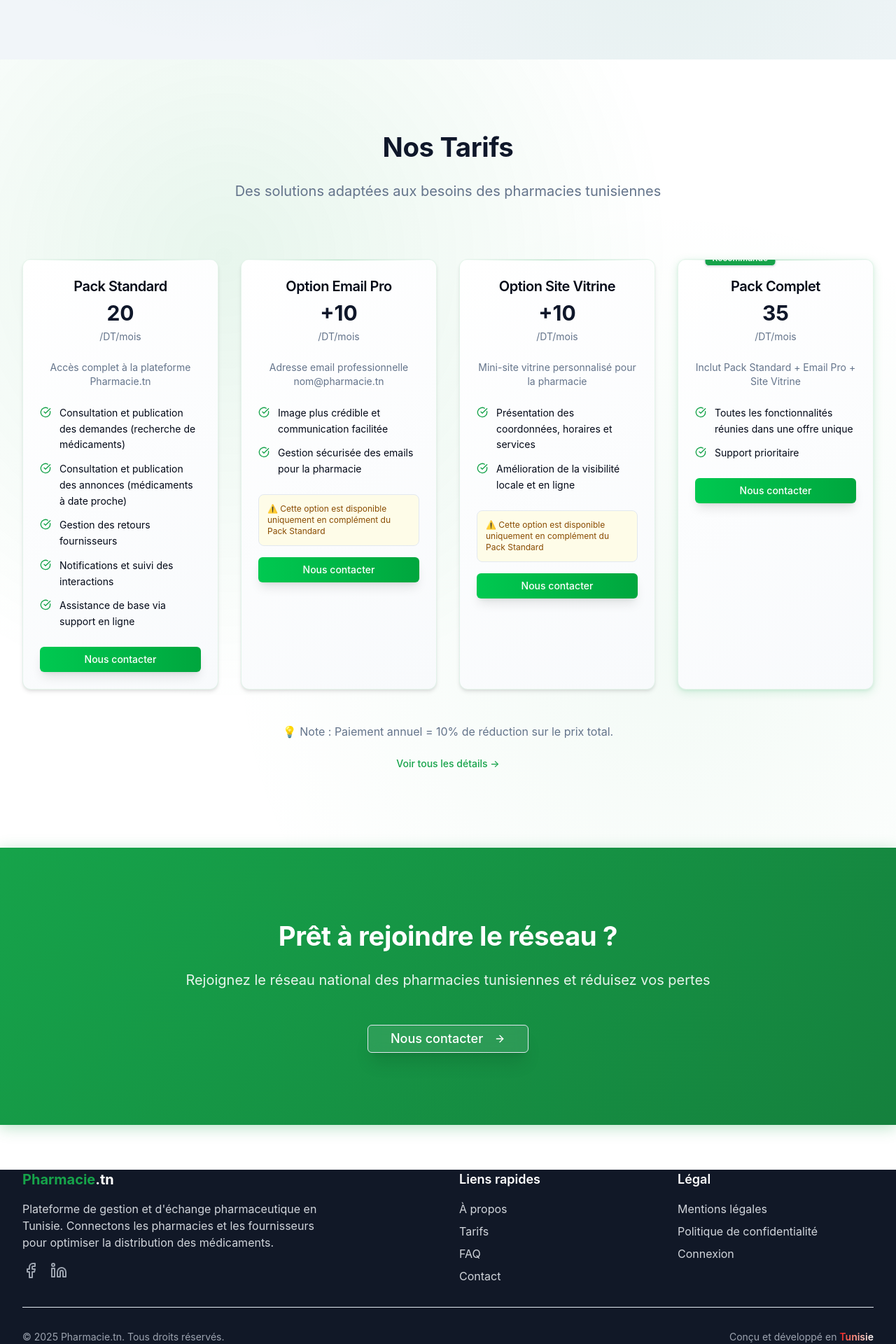
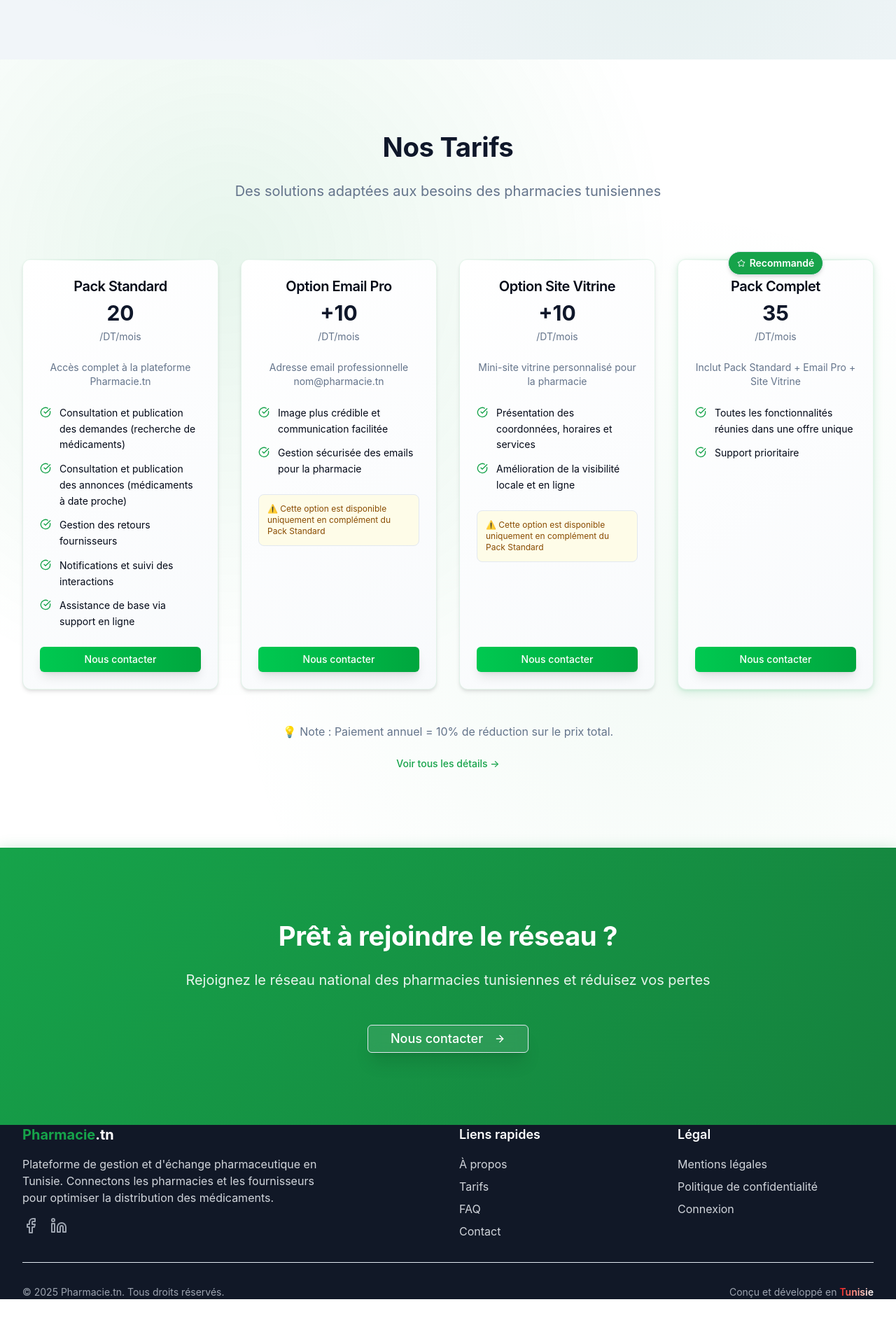
Before and after one commit to khartago/pharmacie.tn, a Next.js app in the folder frontend/: page / in a window 1280 px wide. Shown: the part 1309-3229 px from the top of the page at 70% size. After the commit the page ends 3165 px from the top, so only its background shows below. Built offline with nearby package versions, Linux system fonts and the light colour scheme.

Commit message:
frontend: pricing cards alignment (badges centered, CTA bottom), tarifs page restored and refined; homepage badge styled with star; footer spacing adjusted; auth pages icon alignment (login + reset password)

```diff
--- a/frontend/src/app/landing/connexion/page.tsx
+++ b/frontend/src/app/landing/connexion/page.tsx
@@ -114,14 +114,16 @@ export default function LoginPage() {
                 <div className="space-y-2">
                   <Label htmlFor="email">Email</Label>
                   <div className="relative">
-                    <User className="absolute left-3 top-1/2 transform -translate-y-1/2 h-4 w-4 text-muted-foreground" />
+                    <div className="absolute inset-y-0 left-3 flex items-center pointer-events-none">
+                      <User className="h-4 w-4 text-muted-foreground" />
+                    </div>
                     <Input
                       id="email"
                       name="email"
                       type="email"
                       value={formData.email}
                       onChange={handleChange}
-                      className="pl-10"
+                      className="pl-11"
                       placeholder="votre@email.com"
                       autoComplete="email"
                       required
@@ -132,14 +134,16 @@ export default function LoginPage() {
                 <div className="space-y-2">
                   <Label htmlFor="password">Mot de passe</Label>
                   <div className="relative">
-                    <Lock className="absolute left-3 top-1/2 transform -translate-y-1/2 h-4 w-4 text-muted-foreground" />
+                    <div className="absolute inset-y-0 left-3 flex items-center pointer-events-none">
+                      <Lock className="h-4 w-4 text-muted-foreground" />
+                    </div>
                     <Input
                       id="password"
                       name="password"
                       type={showPassword ? 'text' : 'password'}
                       value={formData.password}
                       onChange={handleChange}
-                      className="pl-10 pr-10"
+                      className="pl-11 pr-11"
                       placeholder="••••••••"
                       autoComplete="current-password"
                       required
@@ -147,7 +151,7 @@ export default function LoginPage() {
                     <button
                       type="button"
                       onClick={() => setShowPassword(!showPassword)}
-                      className="absolute right-3 top-1/2 transform -translate-y-1/2 text-muted-foreground hover:text-foreground"
+                      className="absolute inset-y-0 right-3 flex items-center text-muted-foreground hover:text-foreground"
                     >
                       {showPassword ? (
                         <EyeOff className="h-4 w-4" />
--- a/frontend/src/app/landing/mot-de-passe-oublie/page.tsx
+++ b/frontend/src/app/landing/mot-de-passe-oublie/page.tsx
@@ -106,14 +106,16 @@ export default function ForgotPasswordPage() {
                   <div className="space-y-2">
                     <Label htmlFor="email">Adresse email</Label>
                     <div className="relative">
-                      <Mail className="absolute left-3 top-1/2 transform -translate-y-1/2 h-4 w-4 text-muted-foreground" />
+                      <div className="absolute inset-y-0 left-3 flex items-center pointer-events-none">
+                        <Mail className="h-4 w-4 text-muted-foreground" />
+                      </div>
                       <Input
                         id="email"
                         name="email"
                         type="email"
                         value={email}
                         onChange={handleEmailChange}
-                        className="pl-10"
+                        className="pl-11"
                         placeholder="votre@email.com"
                         required
                       />
--- a/frontend/src/app/landing/tarifs/page.tsx
+++ b/frontend/src/app/landing/tarifs/page.tsx
@@ -144,18 +144,18 @@ export default function PricingPage() {
       {/* Pricing Plans */}
       <section className="py-20 bg-background">
         <div className="max-w-7xl mx-auto px-4 sm:px-6 lg:px-8">
-          <div className="grid grid-cols-1 md:grid-cols-2 lg:grid-cols-4 gap-8">
+          <div className="grid grid-cols-1 md:grid-cols-2 lg:grid-cols-4 gap-8 items-stretch">
             {pricingPlans.map((plan, index) => (
               <Card
                 key={index}
-                className={`relative ${
+                className={`relative h-full flex flex-col overflow-visible ${
                   plan.recommended
                     ? 'border-primary shadow-lg scale-105'
                     : 'border-border'
                 }`}
               >
                 {plan.popular && (
-                  <div className="absolute -top-3 left-1/2 transform -translate-x-1/2">
+                  <div className="absolute -top-3 inset-x-0 z-10 flex justify-center">
                     <Badge className="bg-primary text-primary-foreground">
                       <Star className="w-3 h-3 mr-1" />
                       Populaire
@@ -178,7 +178,7 @@ export default function PricingPage() {
                   </CardDescription>
                 </CardHeader>
 
-                <CardContent className="space-y-6">
+                <CardContent className="space-y-6 flex-1 flex flex-col">
                   {/* Features */}
                   <div>
                     <h4 className="font-semibold text-foreground mb-3 flex items-center">
@@ -225,7 +225,7 @@ export default function PricingPage() {
 
                   {/* CTA Button */}
                   <Button
-                    className="w-full"
+                    className="w-full mt-auto"
                     variant={plan.recommended ? 'default' : 'outline'}
                     asChild
                   >
--- a/frontend/src/app/page.tsx
+++ b/frontend/src/app/page.tsx
@@ -10,7 +10,8 @@ import {
   Clock,
   Users,
   ArrowRight,
-  Megaphone
+  Megaphone,
+  Star
 } from 'lucide-react';
 
 export default function HomePage() {
@@ -165,18 +166,19 @@ export default function HomePage() {
             </p>
           </div>
 
-          <div className="grid grid-cols-1 md:grid-cols-2 lg:grid-cols-4 gap-8">
+          <div className="grid grid-cols-1 md:grid-cols-2 lg:grid-cols-4 gap-8 items-stretch">
             {pricingPlans.map((plan, index) => (
               <Card
                 key={index}
-                className={`card-modern-2025 relative h-full flex flex-col animate-slide-in-bottom animate-hover-lift ${
+                className={`card-modern-2025 relative h-full flex flex-col overflow-visible !overflow-visible animate-slide-in-bottom animate-hover-lift ${
                   plan.popular ? 'ring-2 ring-primary shadow-primary' : ''
                 }`}
                 style={{ animationDelay: `${index * 0.1}s` }}
               >
                 {plan.popular && (
-                  <div className="absolute -top-4 left-1/2 transform -translate-x-1/2">
-                    <Badge className="bg-primary text-primary-foreground">
+                  <div className="absolute -top-3 inset-x-0 z-20 flex justify-center pointer-events-none">
+                    <Badge className="bg-primary text-primary-foreground text-xs sm:text-sm px-3 py-1.5 rounded-full shadow-md border border-primary/30 flex items-center gap-1.5">
+                      <Star className="w-3 h-3" />
                       Recommandé
                     </Badge>
                   </div>
@@ -190,7 +192,7 @@ export default function HomePage() {
                   <CardDescription>/{plan.period}</CardDescription>
                 </CardHeader>
 
-                <CardContent className="flex-1">
+                <CardContent className="flex-1 flex flex-col">
                   <p className="text-muted-foreground mb-6 text-center text-sm">
                     {plan.description}
                   </p>
--- a/frontend/src/components/Footer.tsx
+++ b/frontend/src/components/Footer.tsx
@@ -6,8 +6,8 @@ const Footer: React.FC = () => {
   const currentYear = new Date().getFullYear();
 
   return (
-    <footer className="bg-gray-900 text-white relative mt-16 mb-0">
-      <div className="container-2025 py-16">
+    <footer className="bg-gray-900 text-white relative mt-0 mb-0">
+      <div className="container-2025 pt-28 pb-24">
         <div className="grid grid-cols-1 md:grid-cols-4 gap-8">
           {/* Company Info */}
           <div className="col-span-1 md:col-span-2">
```
